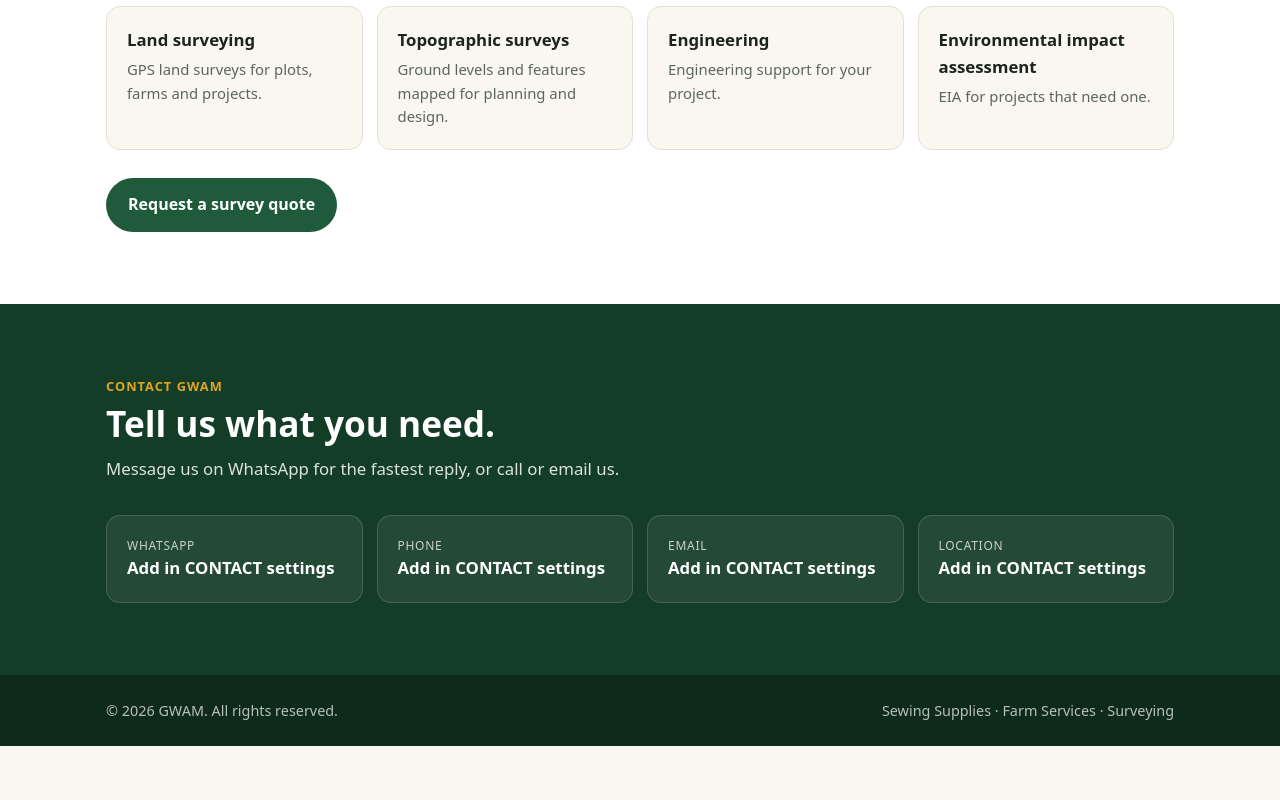
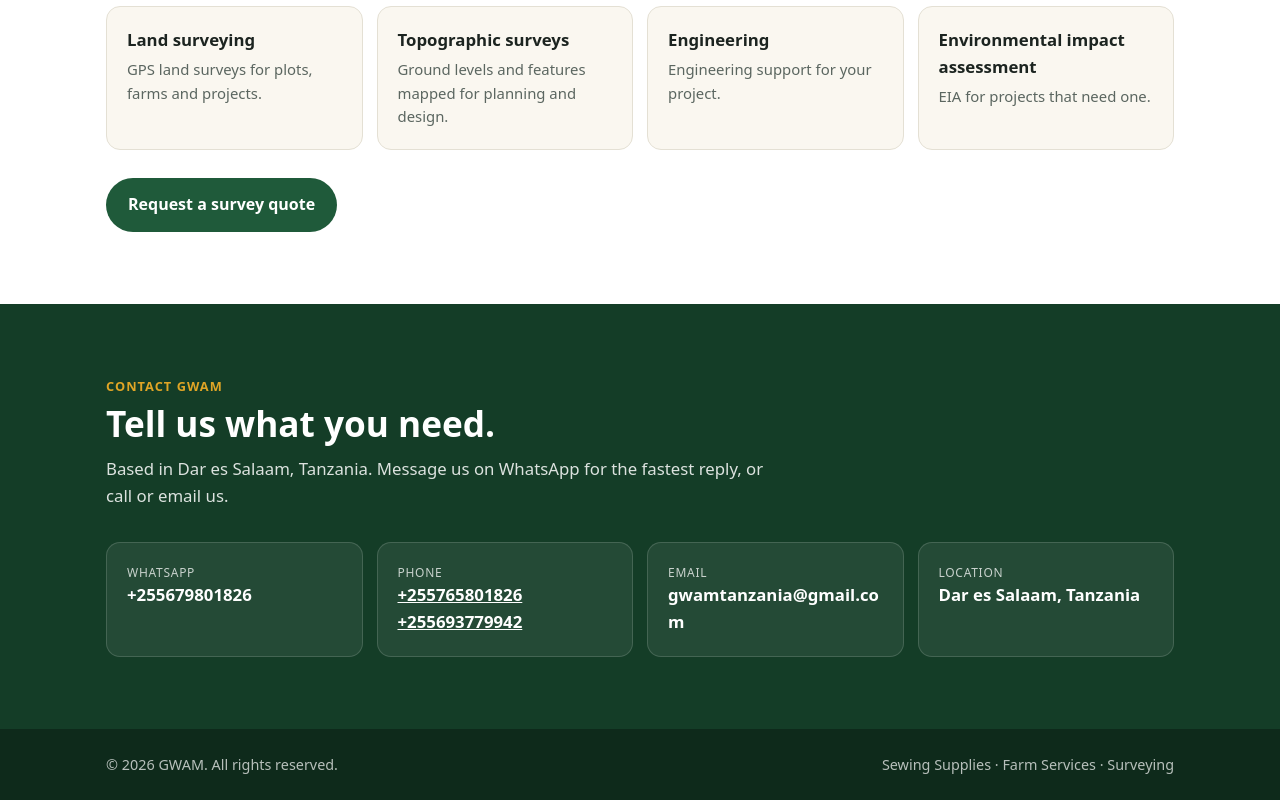
Before and after one commit to walpaul/submit50-walpaul, a plain HTML site: page docs/index.html in a window 1280 px wide. Shown: the part 2120-2920 px from the top of the page. Before the commit the page ends 2866 px from the top, so only its background shows below. Drawn offline with Linux system fonts and the light colour scheme.

Commit message:
Add GWAM contact details
Co-Authored-By: Claude Opus 5.5 <noreply@anthropic.com>
Claude-Session: https://claude.ai/code/session_01MiL4UT6quNqJvxHaTrFuAz

```diff
--- a/docs/index.html
+++ b/docs/index.html
@@ -220,10 +220,10 @@
   <div class="wrap">
     <div class="eyebrow">Contact GWAM</div>
     <h2>Tell us what you need.</h2>
-    <p class="lead">Message us on WhatsApp for the fastest reply, or call or email us.</p>
+    <p class="lead">Based in Dar es Salaam, Tanzania. Message us on WhatsApp for the fastest reply, or call or email us.</p>
     <div class="contact-grid">
       <a class="contact-item" data-wa href="#contact"><small>WhatsApp</small><strong data-field="whatsappDisplay"></strong></a>
-      <a class="contact-item" id="phone-link" href="#contact"><small>Phone</small><strong data-field="phone"></strong></a>
+      <div class="contact-item"><small>Phone</small><strong id="phone-list"></strong></div>
       <a class="contact-item" id="email-link" href="#contact"><small>Email</small><strong data-field="email"></strong></a>
       <div class="contact-item"><small>Location</small><strong data-field="location"></strong></div>
     </div>
@@ -245,10 +245,10 @@
   // ===== EDIT YOUR CONTACT DETAILS HERE =====
   // whatsapp: country code + number, digits only, e.g. "15551234567"
   const CONTACT = {
-    whatsapp: "",
-    phone: "",
-    email: "",
-    location: ""
+    whatsapp: "+255679801826",
+    phones: ["+255765801826", "+255693779942"],
+    email: "gwamtanzania@gmail.com",
+    location: "Dar es Salaam, Tanzania"
   };
   // ==========================================
 
@@ -265,14 +265,24 @@
 
   const fields = {
     whatsappDisplay: CONTACT.whatsapp ? "+" + waDigits : missing,
-    phone: CONTACT.phone || missing,
     email: CONTACT.email || missing,
     location: CONTACT.location || missing
   };
   document.querySelectorAll("[data-field]").forEach(el => {
     el.textContent = fields[el.dataset.field];
   });
-  if (CONTACT.phone) document.getElementById("phone-link").href = "tel:" + CONTACT.phone.replace(/\s/g, "");
+  const phoneList = document.getElementById("phone-list");
+  if (CONTACT.phones.length) {
+    CONTACT.phones.forEach((num, i) => {
+      if (i) phoneList.appendChild(document.createElement("br"));
+      const a = document.createElement("a");
+      a.href = "tel:" + num.replace(/\s/g, "");
+      a.textContent = num;
+      phoneList.appendChild(a);
+    });
+  } else {
+    phoneList.textContent = missing;
+  }
   if (CONTACT.email) document.getElementById("email-link").href = "mailto:" + CONTACT.email;
 
   document.getElementById("year").textContent = new Date().getFullYear();
```
